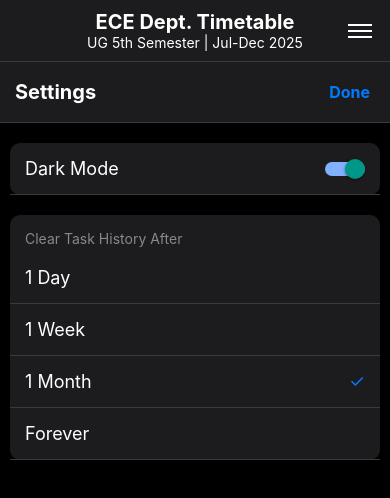
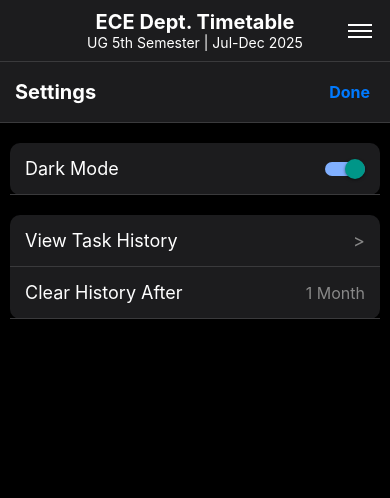
Before and after one commit to AarambhaAnta/college-routine-app, a React Native app: screen / in a window 390 px wide. Both pictures are taken after a click on the element 360 px from the left and 30 px from the top of the page. Shown: the top 498 px of the page. Built offline with nearby package versions, Linux system fonts and the light colour scheme.

Commit message:
feat(App): Add view history button

```diff
--- a/App.js
+++ b/App.js
@@ -274,18 +274,21 @@ const TodayView = () => {
     );
 };
 
-const SettingsView = ({ onBack }) => {
+const SettingsView = ({ onBack, onNavigate }) => {
     const { theme, toggleTheme } = useTheme();
     const { historyDuration, changeHistoryDuration } = useSettings();
     const styles = getStyles(theme);
     const isDark = theme === 'dark';
+    const [pickerVisible, setPickerVisible] = useState(false);
 
-    const HistoryOption = ({ value, title }) => (
-        <TouchableOpacity style={styles.settingRow} onPress={() => changeHistoryDuration(value)}>
-            <Text style={styles.settingText}>{title}</Text>
-            {historyDuration === value && <Text style={styles.checkMark}>✓</Text>}
-        </TouchableOpacity>
-    );
+    const historyOptions = [
+        { label: '1 Day', value: 'day' },
+        { label: '1 Week', value: 'week' },
+        { label: '1 Month', value: 'month' },
+        { label: 'Forever', value: 'forever' },
+    ];
+
+    const currentDurationLabel = historyOptions.find(opt => opt.value === historyDuration)?.label;
 
     return (
         <View style={styles.settingsContainer}>
@@ -295,7 +298,8 @@ const SettingsView = ({ onBack }) => {
                     <Text style={styles.backButtonText}>{'Done'}</Text>
                 </TouchableOpacity>
             </View>
-            <View style={styles.themeOptionsContainer}>
+
+            <View style={styles.settingsSection}>
                  <View style={styles.settingRow}>
                     <Text style={styles.settingText}>Dark Mode</Text>
                     <Switch
@@ -307,23 +311,92 @@ const SettingsView = ({ onBack }) => {
                     />
                 </View>
             </View>
-            <View style={styles.themeOptionsContainer}>
-                <Text style={styles.themeOptionsHeader}>Clear Task History After</Text>
-                <HistoryOption value="day" title="1 Day" />
-                <HistoryOption value="week" title="1 Week" />
-                <HistoryOption value="month" title="1 Month" />
-                <HistoryOption value="forever" title="Forever" />
+
+            <View style={styles.settingsSection}>
+                <TouchableOpacity style={styles.settingRow} onPress={() => onNavigate('history')}>
+                    <Text style={styles.settingText}>View Task History</Text>
+                    <Text style={styles.arrowIcon}>{'>'}</Text>
+                </TouchableOpacity>
+                <TouchableOpacity style={styles.settingRow} onPress={() => setPickerVisible(true)}>
+                    <Text style={styles.settingText}>Clear History After</Text>
+                    <Text style={styles.durationText}>{currentDurationLabel}</Text>
+                </TouchableOpacity>
             </View>
+
+            <Modal animationType="slide" transparent={true} visible={pickerVisible}>
+                <TouchableOpacity style={styles.modalContainer} onPress={() => setPickerVisible(false)}>
+                    <View style={styles.pickerModalView}>
+                        {historyOptions.map(opt => (
+                            <TouchableOpacity key={opt.value} style={styles.pickerOption} onPress={() => { changeHistoryDuration(opt.value); setPickerVisible(false); }}>
+                                <Text style={styles.pickerOptionText}>{opt.label}</Text>
+                            </TouchableOpacity>
+                        ))}
+                    </View>
+                </TouchableOpacity>
+            </Modal>
         </View>
     );
 };
+
+const HistoryView = ({ onBack }) => {
+    const { theme } = useTheme();
+    const styles = getStyles(theme);
+    const [history, setHistory] = useState({});
+
+    useEffect(() => {
+        const loadHistory = async () => {
+            const allKeys = await AsyncStorage.getAllKeys();
+            const taskKeys = allKeys.filter(key => /^\d{4}-\d{2}-\d{2}$/.test(key));
+            const historyData = {};
+            for (const key of taskKeys) {
+                const tasks = await AsyncStorage.getItem(key);
+                if (tasks) {
+                    historyData[key] = JSON.parse(tasks);
+                }
+            }
+            setHistory(historyData);
+        };
+        loadHistory();
+    }, []);
+
+    const sortedDates = Object.keys(history).sort((a, b) => new Date(b) - new Date(a));
+
+    return (
+        <View style={styles.settingsContainer}>
+            <View style={styles.settingsHeader}>
+                <TouchableOpacity onPress={onBack} style={styles.backButton}>
+                    <Text style={styles.backButtonText}>{'< Settings'}</Text>
+                </TouchableOpacity>
+                <Text style={styles.settingsTitle}>Task History</Text>
+            </View>
+            <ScrollView contentContainerStyle={styles.todayViewContainer}>
+                {sortedDates.length === 0 ? (
+                    <Text style={styles.text}>No history found.</Text>
+                ) : (
+                    sortedDates.map(date => (
+                        <View key={date} style={styles.historyDateSection}>
+                            <Text style={styles.historyDateHeader}>{new Date(date).toDateString()}</Text>
+                            {history[date].map((task, index) => (
+                                <View key={index} style={styles.historyItem}>
+                                    <Text style={styles.timelineTime}>{task.time}</Text>
+                                    <Text style={styles.timelineSubject}>{task.description}</Text>
+                                </View>
+                            ))}
+                        </View>
+                    ))
+                )}
+            </ScrollView>
+        </View>
+    );
+};
+
 
 // --- Main App Component ---
 const AppContent = () => {
   const { theme } = useTheme();
   const { historyDuration } = useSettings();
   const styles = getStyles(theme);
-  const [activeView, setActiveView] = useState('timetable'); // timetable, today, settings
+  const [activeView, setActiveView] = useState('timetable'); // timetable, today, settings, history
 
   useEffect(() => {
     const cleanupOldTasks = async () => {
@@ -358,7 +431,10 @@ const AppContent = () => {
 
   const renderContent = () => {
     if (activeView === 'settings') {
-      return <SettingsView onBack={() => setActiveView('timetable')} />;
+      return <SettingsView onBack={() => setActiveView('timetable')} onNavigate={setActiveView} />;
+    }
+    if (activeView === 'history') {
+        return <HistoryView onBack={() => setActiveView('settings')} />;
     }
     return (
       <>
@@ -486,10 +562,19 @@ const getStyles = (theme) => {
         backButton: { padding: 5 },
         backButtonText: { fontSize: 16, color: colors.primary, fontWeight: 'bold' },
         settingsTitle: { fontSize: 20, fontWeight: 'bold', color: colors.text },
-        themeOptionsContainer: { marginTop: 20, marginHorizontal: 10, backgroundColor: colors.timelineItemBg, borderRadius: 10 },
+        settingsSection: { marginTop: 20, marginHorizontal: 10, backgroundColor: colors.timelineItemBg, borderRadius: 10 },
         themeOptionsHeader: { fontSize: 14, color: '#888', padding: 15, paddingBottom: 5 },
         settingRow: { flexDirection: 'row', justifyContent: 'space-between', alignItems: 'center', padding: 15, borderBottomWidth: 1, borderBottomColor: colors.cellBorder },
         settingText: { fontSize: 18, color: colors.text },
+        arrowIcon: { fontSize: 18, color: '#888' },
+        durationText: { fontSize: 16, color: '#888' },
         checkMark: { fontSize: 18, color: colors.primary },
+        pickerModalView: { position: 'absolute', bottom: 0, width: '100%', backgroundColor: colors.modalBg, borderTopLeftRadius: 20, borderTopRightRadius: 20 },
+        pickerOption: { padding: 20, alignItems: 'center', borderBottomWidth: 1, borderBottomColor: colors.cellBorder },
+        pickerOptionText: { fontSize: 18, color: colors.primary },
+        // History View
+        historyDateSection: { marginBottom: 20 },
+        historyDateHeader: { fontSize: 18, fontWeight: 'bold', color: colors.text, marginBottom: 10, paddingBottom: 5, borderBottomWidth: 1, borderBottomColor: colors.cellBorder },
+        historyItem: { padding: 10, backgroundColor: colors.timelineItemBg, borderRadius: 5, marginBottom: 5 },
     });
 };
```
